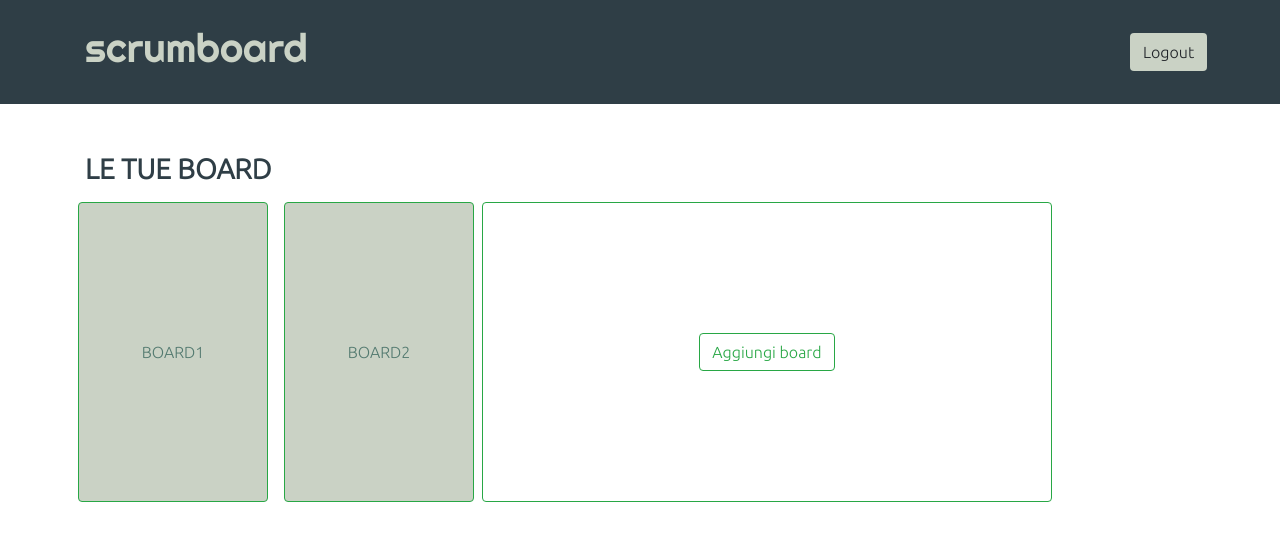
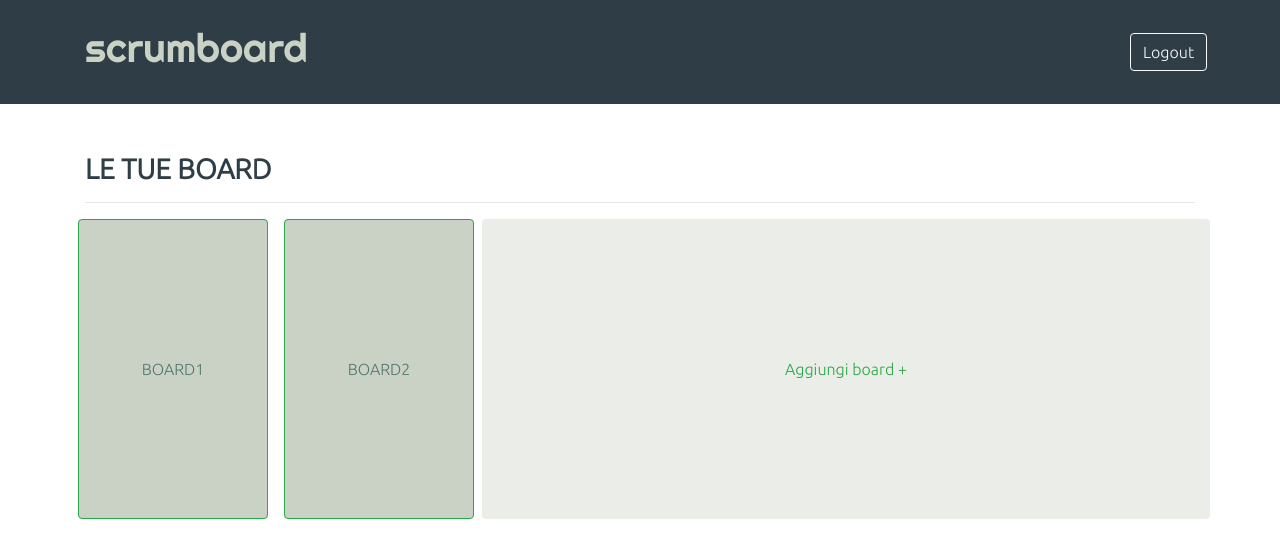
Before and after one commit to elepuggioni/progettoISW, a Django app: page /dashboard/ in a window 1280 px wide. Shown: the top 558 px of the page. Run offline with Django 3.2, Linux system fonts and the light colour scheme; data comes from the database, SQL or seed files in the repository; parts of the project's set-up code (start-up, migrations or seed data) failed here and were passed over; some libraries are stand-ins or nearby versions.

Commit message:
modifiche dashboard e board

```diff
--- a/ScrumBoard/ScrumBoard/static/css/style.css
+++ b/ScrumBoard/ScrumBoard/static/css/style.css
@@ -11,9 +11,10 @@ body {
     background-color: #2F3E46;
 }
 
-.btn-light {
-    background-color: #CAD2C5;
-    border-color: transparent;
+.btn-outline-success:hover {
+    color: #28A445;
+    background-color: transparent;
+    border: none;
 }
 
 h3 {
@@ -23,8 +24,24 @@ h3 {
 
 .bg-column {
     background-color: #CAD2C5;
-    border-width: 2px;
     height: 300px;
+    transition: 0.3s;
+}
+
+.bg-column:hover {
+    background-color: #52796F;
+    border-color: #CAD2C5!important;
+}
+
+.bg-add {
+    background-color: #EAEDE8;
+    height: 300px;
+    transition: 0.3s;
+}
+
+.bg-add:hover {
+    background-color: #E0E4DD;
+    border-color: #197278!important;
 }
 
 a {
@@ -32,5 +49,6 @@ a {
 }
 
 a:hover {
-    color: #bc4749;
+    color: #CAD2C5;
+
 }
--- a/ScrumBoard/ScrumBoard/templates/base.html
+++ b/ScrumBoard/ScrumBoard/templates/base.html
@@ -27,7 +27,7 @@
                     <h1 class="text-header">scrumboard</h1>
                 </div>
                 <div class="col">
-                    <button type="button" class="btn btn-light">Logout</button>
+                    <button type="button" id="override" class="btn btn-outline-light">Logout</button>
                 </div>
             </div>
         </div>
@@ -38,5 +38,10 @@
         {% endblock %}
     </div>
 
+    <!-- Optional JavaScript -->
+    <!-- jQuery first, then Popper.js, then Bootstrap JS -->
+    <script src="https://code.jquery.com/jquery-3.5.1.slim.min.js" integrity="sha384-DfXdz2htPH0lsSSs5nCTpuj/zy4C+OGpamoFVy38MVBnE+IbbVYUew+OrCXaRkfj" crossorigin="anonymous"></script>
+    <script src="https://cdn.jsdelivr.net/npm/popper.js@1.16.0/dist/umd/popper.min.js" integrity="sha384-Q6E9RHvbIyZFJoft+2mJbHaEWldlvI9IOYy5n3zV9zzTtmI3UksdQRVvoxMfooAo" crossorigin="anonymous"></script>
+    <script src="https://stackpath.bootstrapcdn.com/bootstrap/4.5.0/js/bootstrap.min.js" integrity="sha384-OgVRvuATP1z7JjHLkuOU7Xw704+h835Lr+6QL9UvYjZE3Ipu6Tp75j7Bh/kR0JKI" crossorigin="anonymous"></script>
 </body>
 </html>
--- a/ScrumBoard/ScrumBoard/templates/dashboard.html
+++ b/ScrumBoard/ScrumBoard/templates/dashboard.html
@@ -4,14 +4,15 @@
 
 {% block content %}
         <h3 class="mb-3">LE TUE BOARD</h3>
-        <div class="row row-cols-2 h-100">
+        <hr>
+        <div class="row h-100">
             {% for board in board %}
             <div class="col-2 bg-column border rounded border-success mx-2 d-flex justify-content-center align-items-center">
-                <a href="{{ board.get_absolute_url }}" class="text-uppercase">{{ board.nome }}</a>
+                <a href="{{ board.get_absolute_url }}" class="text-uppercase stretched-link text-decoration-none">{{ board.nome }}</a>
             </div>
             {% endfor %}
-            <div class="col border border-success rounded d-flex justify-content-center align-items-center">
-                <button type="button" class="btn btn-outline-success">Aggiungi board</button>
+            <div class="col bg-add rounded d-flex justify-content-center align-items-center">
+                <button type="button" class="btn btn-outline-success border-0 stretched-link">Aggiungi board +</button>
             </div>
         </div>
 {% endblock %}
```
Also changed, not shown: ScrumBoard/ScrumBoard/templates/showboard.html (+6 -20 lines).
